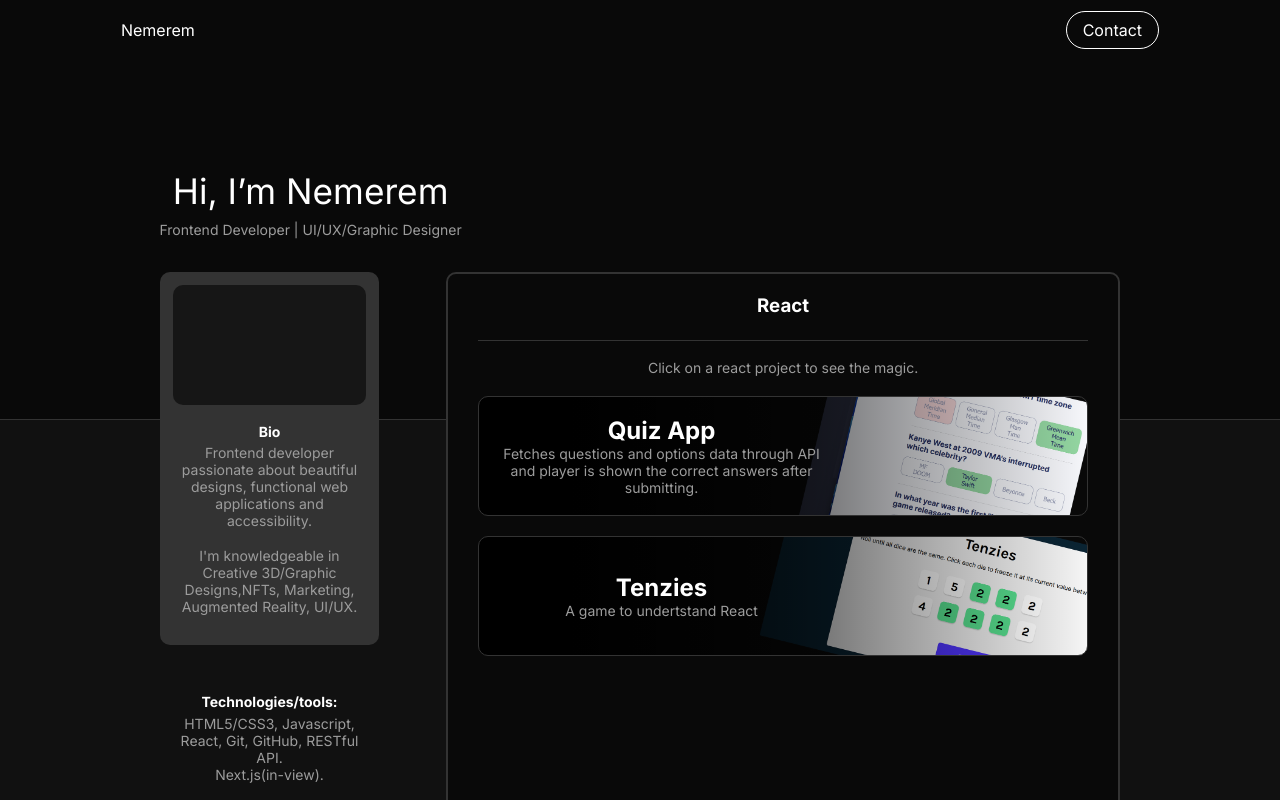
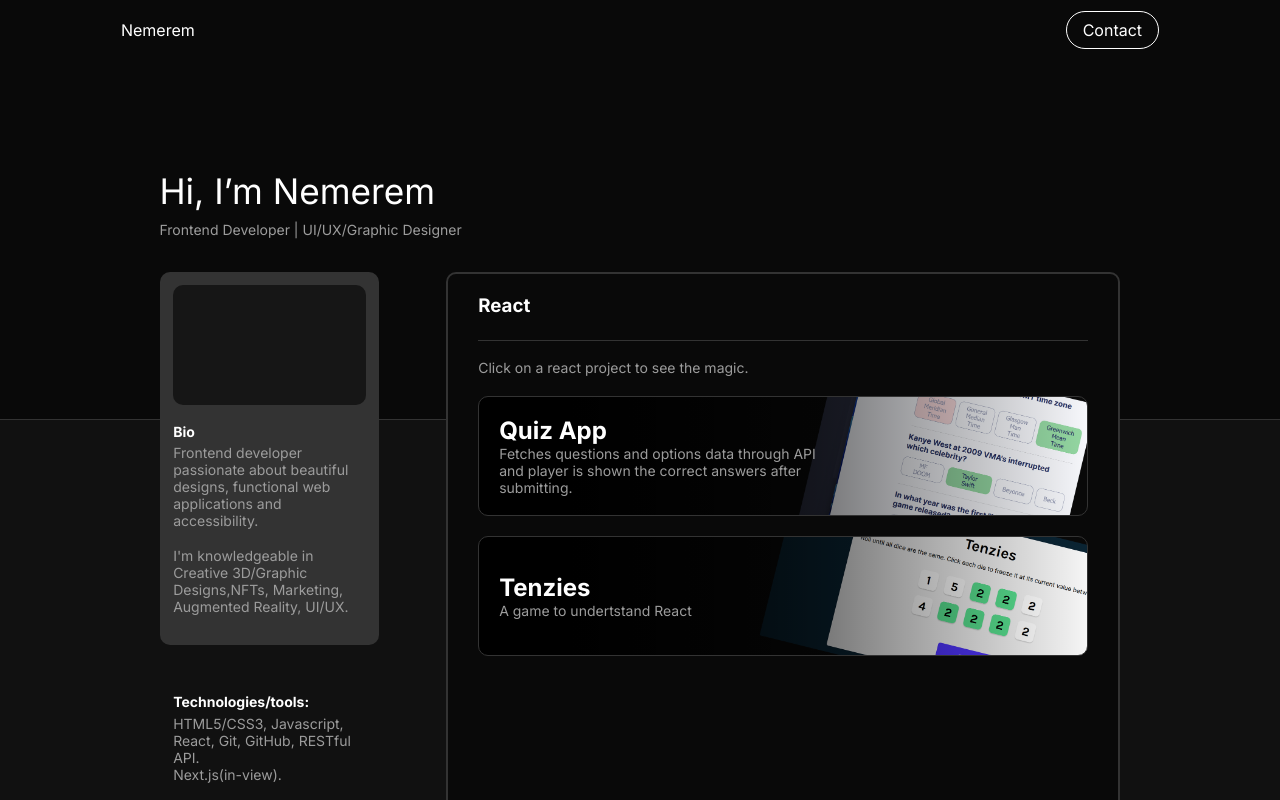
Before and after one commit to nemerem-x/my-portfolio, a React (Vite) app: page / in a window 1280 px wide. Shown: the top 800 px of the page. Built offline with nearby package versions, Linux system fonts and the light colour scheme.

Commit message:
removed :root css

```diff
--- a/src/cardswipe.css
+++ b/src/cardswipe.css
@@ -1,12 +1,8 @@
-#root {
-    max-width: 1280px;
+
+
+  /* body {
     margin: 0;
-    text-align: center;
-  }
-
-  body {
-    margin: 0;
-  }
+  } */
 
   .app {
     position: relative;
```
